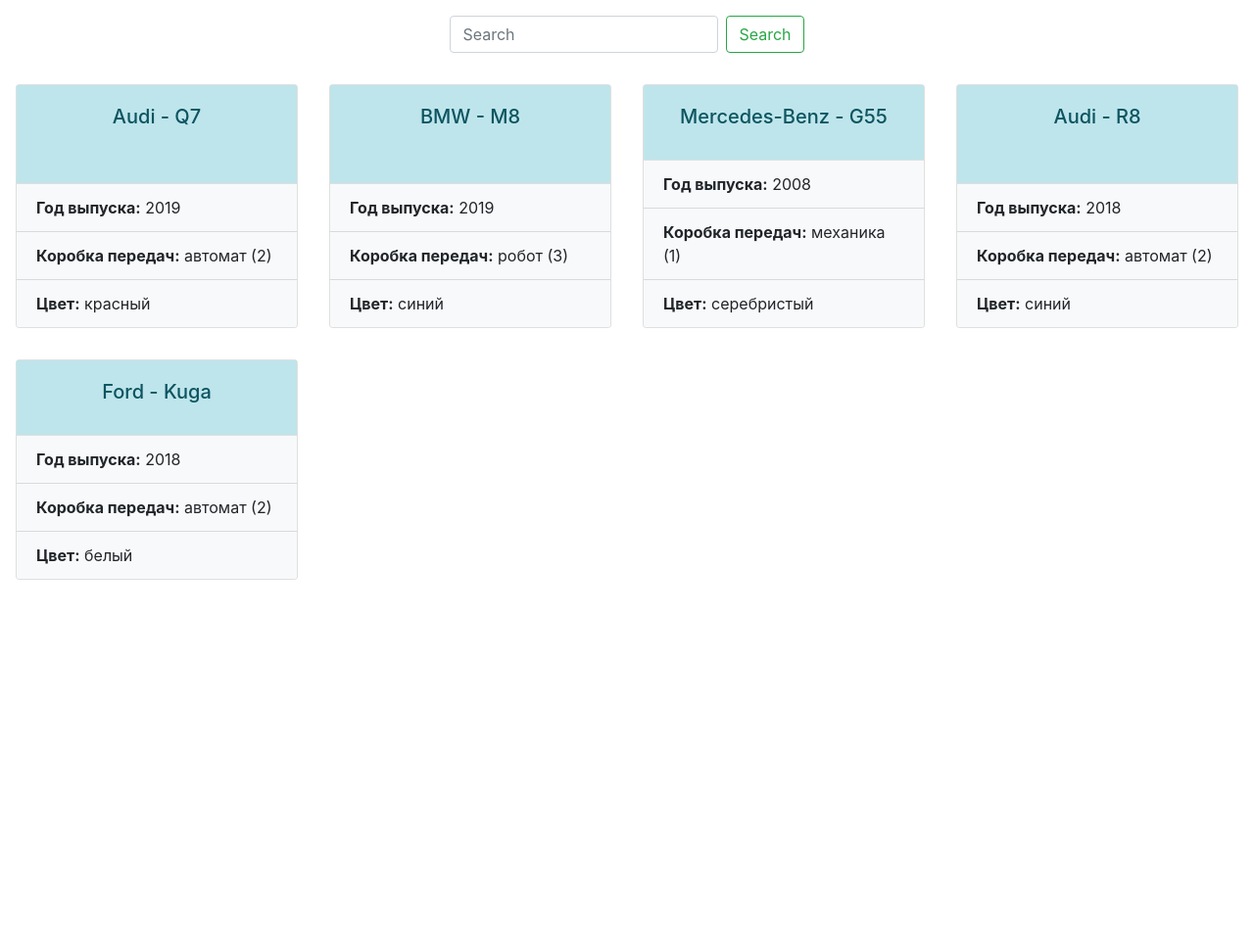
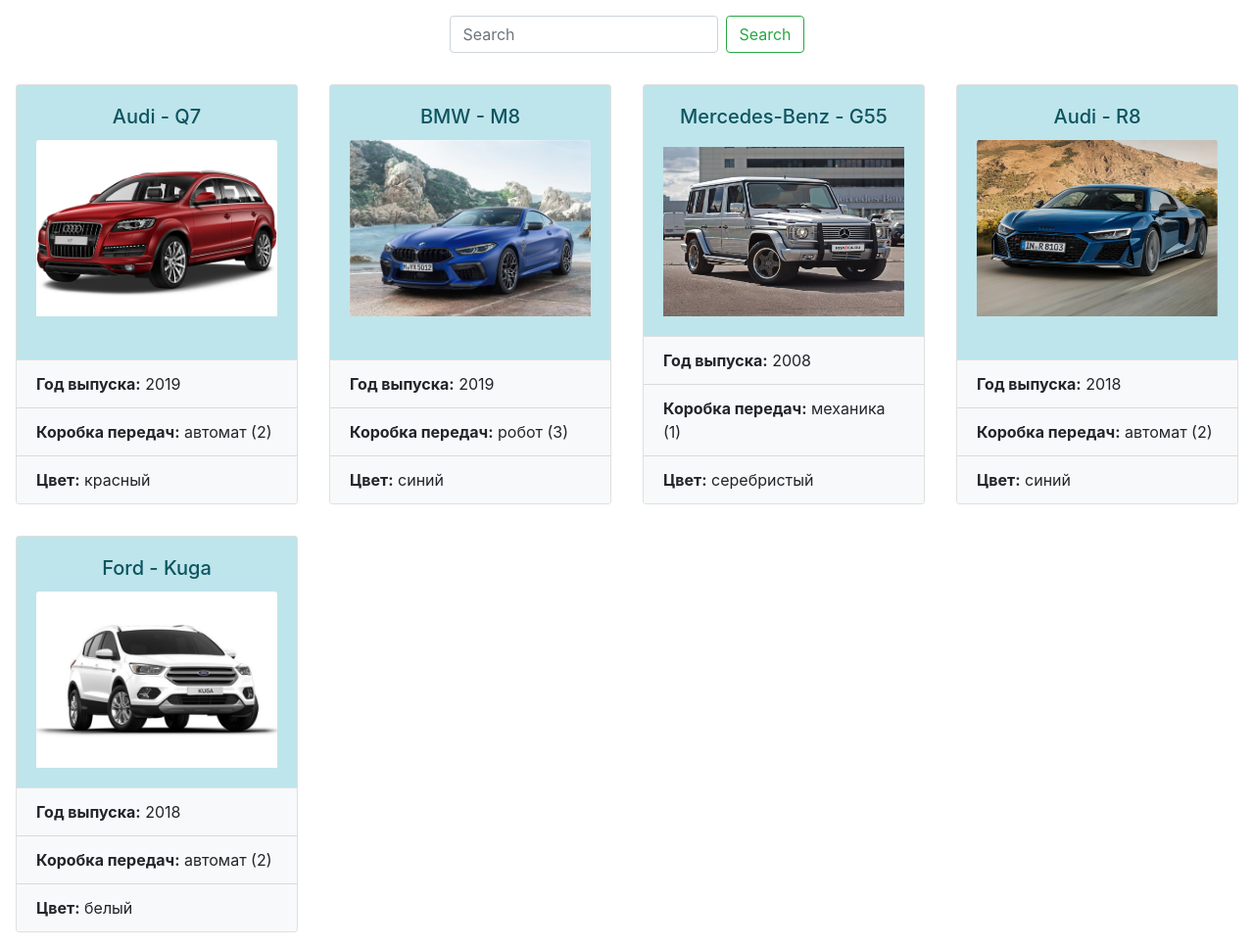
Before and after one commit to AlenaPliusnina/D10.9-Homework_Django, a Django app: template cars/templates/search_result.html in a window 1280 px wide. Shown: the whole page at 98% size. Before the commit the page ends 592 px from the top, so only its background shows below. Run offline with Django 3.2, Linux system fonts and the light colour scheme; the template is opened without the code that fills it: values that come from a table or form of the project are taken from there, others are empty; data comes from the database, SQL or seed files in the repository; some libraries are stand-ins or nearby versions.

Commit message:
update search_result.html

```diff
--- a/cars/templates/search_result.html
+++ b/cars/templates/search_result.html
@@ -6,6 +6,8 @@
     <div class="card m-3" style="width: 18rem;">
         <div class="card-body list-group-item-info">
             <h5 class="card-title text-center">{{ car.company }} - {{ car.model }}</h5>
+            <img src="/{{ car.image }}" class="card-img-top" alt="Фото {{ car.company }} - {{ car.model }}"
+            style="max-width: 250px; max-height: 180px;">
         </div>
         <ul class="list-group list-group-flush">
             <li class="list-group-item bg-light"><strong>Год выпуска:</strong> {{ car.year}}</li>
```
